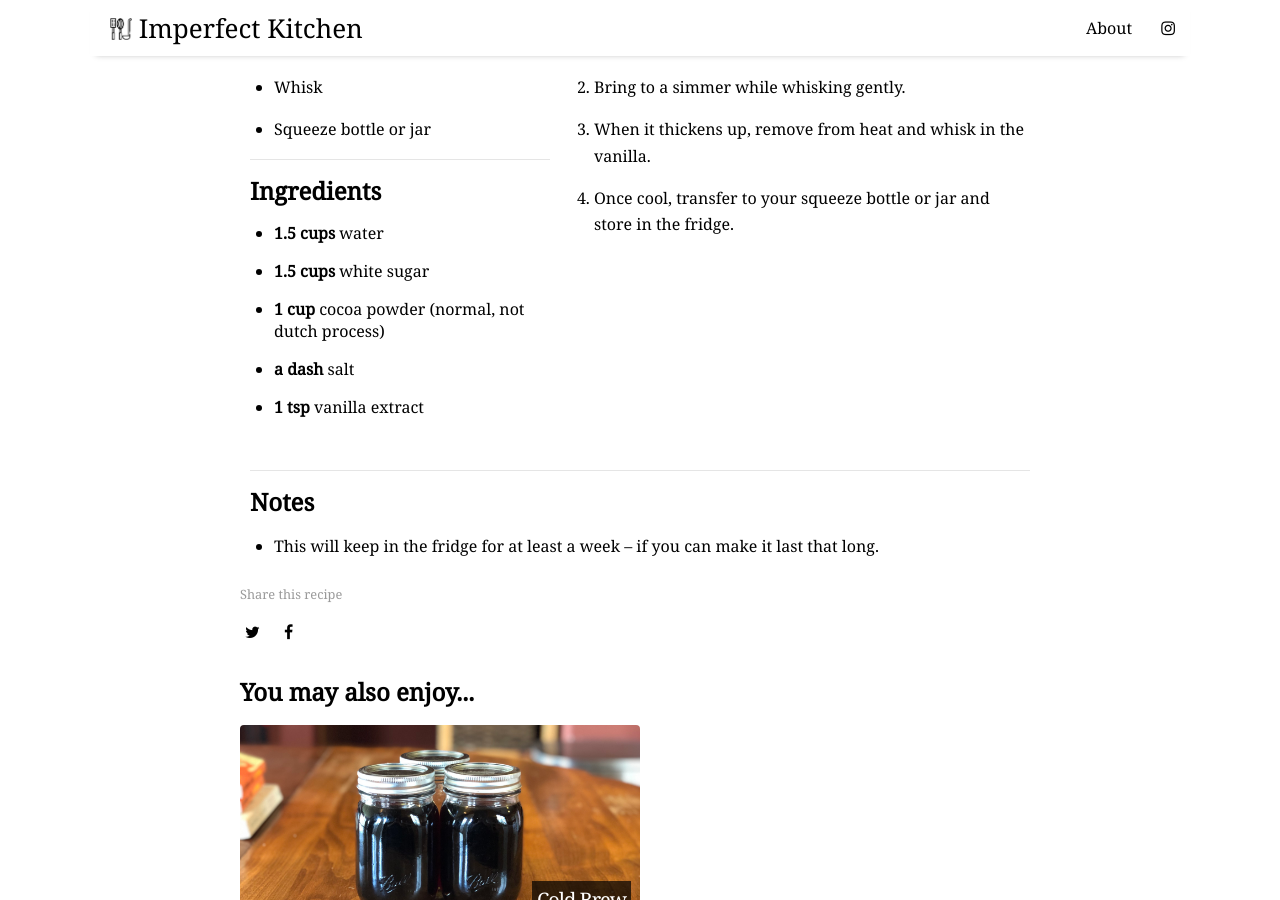
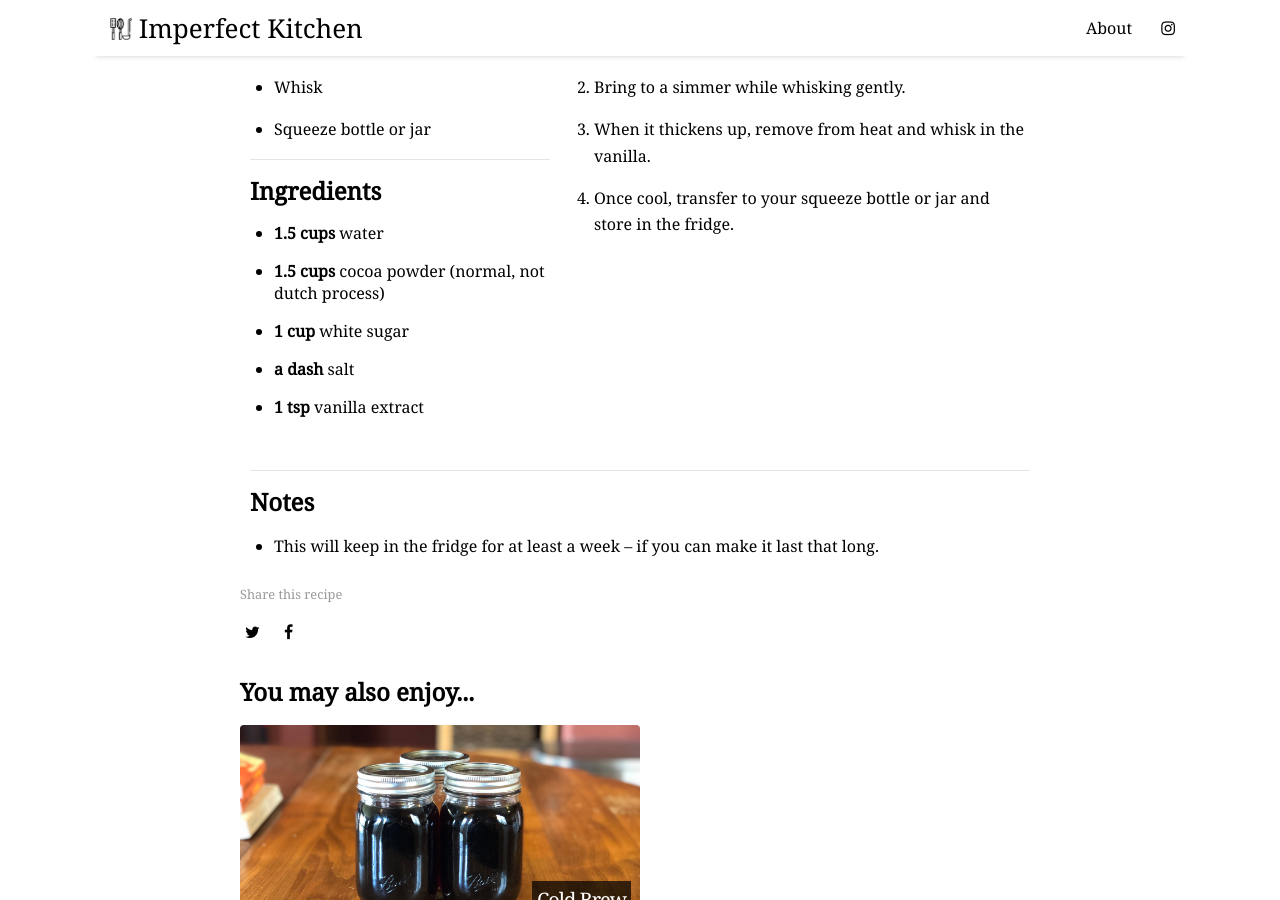
Before and after one commit to josefdlange/imperfect.kitchen, a Jekyll site: the page built from _posts/2020-04-02-chocolate-syrup.md, in a window 1280 px wide and 900 px high, scrolled down 842 px. Built offline with Jekyll 4.4.1, drawn with Linux system fonts in a browser that asks for light colours; nearby versions of some CDN libraries.

```diff
--- a/_posts/2020-04-02-chocolate-syrup.md
+++ b/_posts/2020-04-02-chocolate-syrup.md
@@ -14,8 +14,8 @@ equipment:
     - Squeeze bottle or jar
 ingredients:
     water: 1.5 cups
-    white sugar: 1.5 cups
-    cocoa powder (normal, not dutch process): 1 cup
+    cocoa powder (normal, not dutch process): 1.5 cups
+    white sugar: 1 cup
     salt: a dash
     vanilla extract: 1 tsp
 directions:
```
